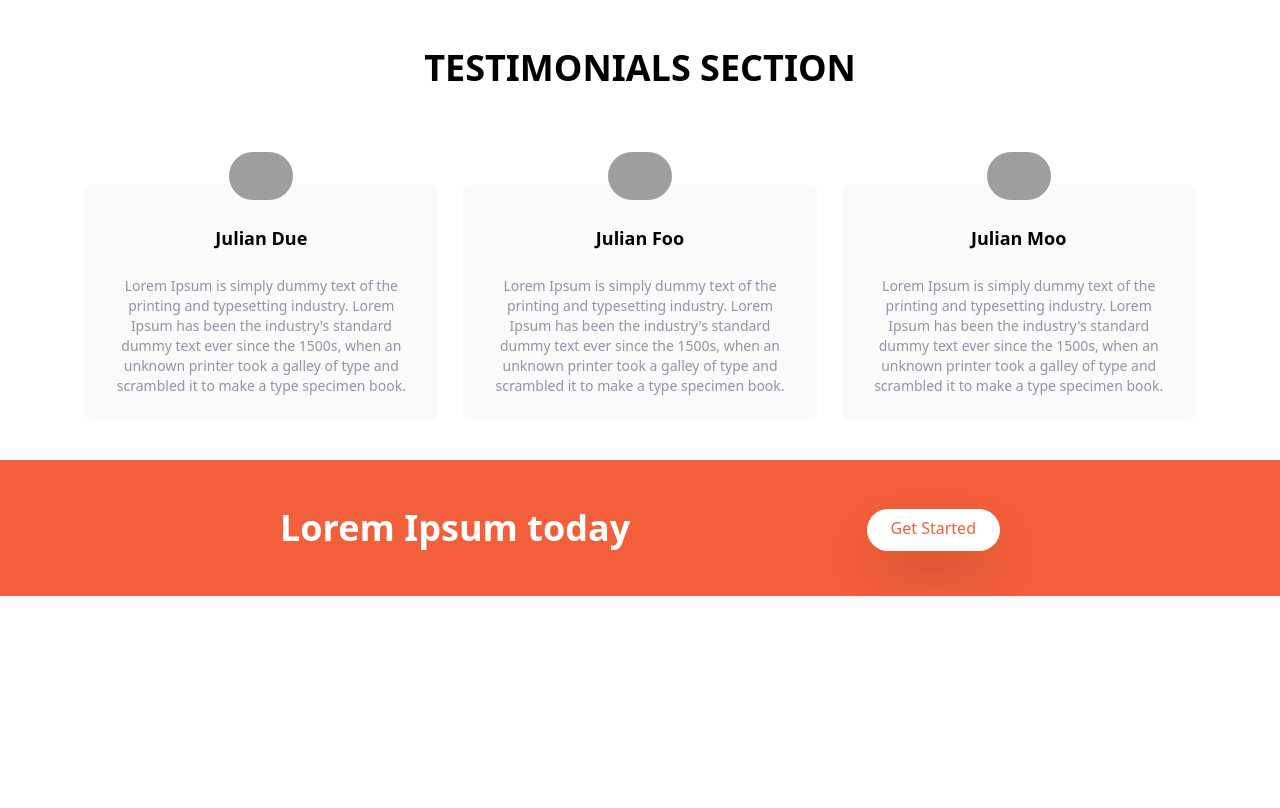
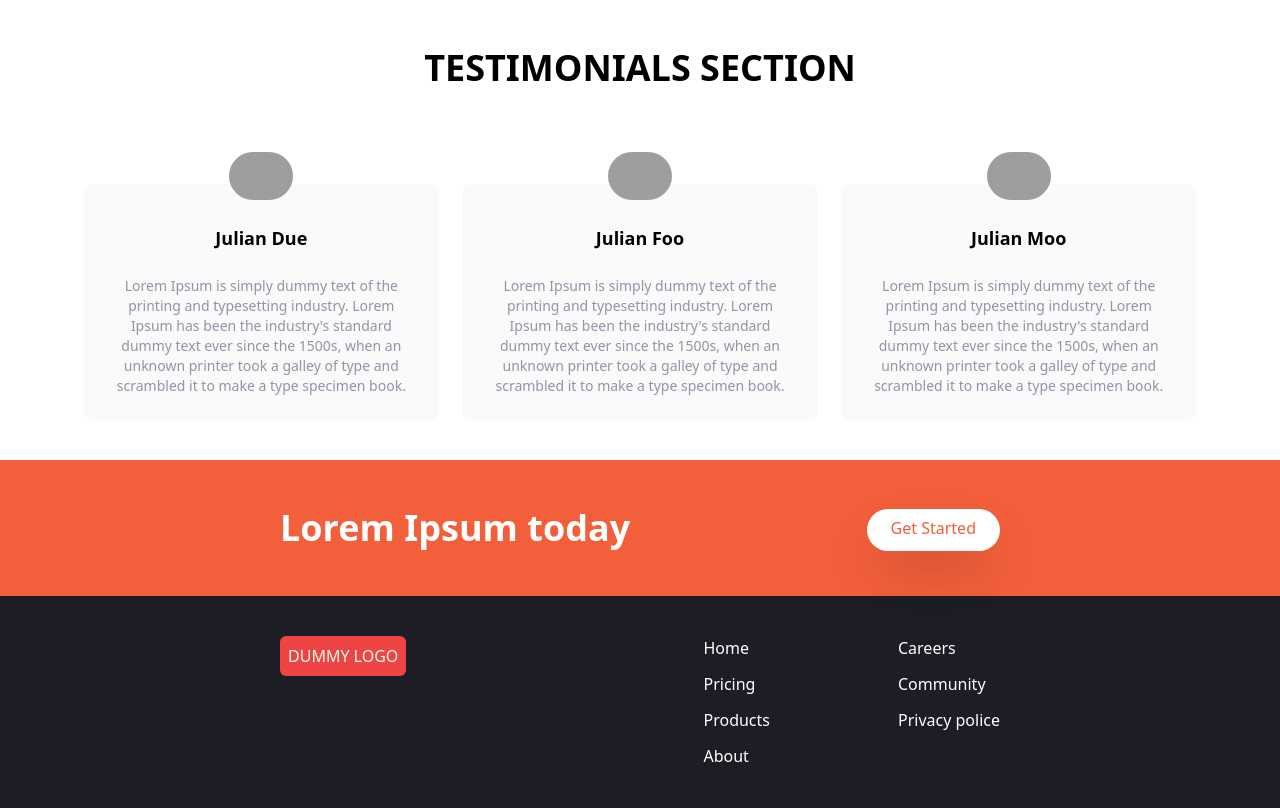
Before and after one commit to lutfiqaraman/landingpagetailwindproject, a website: page index.html in a window 1280 px wide. Shown: the part 1564-2372 px from the top of the page. Before the commit the page ends 2160 px from the top, so only its background shows below. Drawn offline with Linux system fonts and the light colour scheme; grey boxes are pictures that could not be loaded.

Commit message:
creating the footer section

```diff
--- a/index.html
+++ b/index.html
@@ -216,8 +216,29 @@
 <!-- Bottom Section:: END -->
 
 <!-- Footer :: START -->
-<footer>
+<footer class="bg-veryDarkBlue">
+    <div class="container flex flex-col-reverse justify-between px-6 py-10 mx-auto space-y-8 md:flex-row md:space-y-0">
+        <div class="flex flex-col-reverse items-center justify-between space-y-12 md:flex-col md:space-y-0 md:items-start">
+            <div>
+                <p class="bg-red-500 text-amber-50 p-2 rounded-md">DUMMY LOGO</p>
+            </div>
+        </div>
+        <div class="flex justify-around space-x-32">
 
+            <div class="flex flex-col space-y-3 text-white">
+                <a href="#" class="hover:text-brightRed">Home</a>
+                <a href="#" class="hover:text-brightRed">Pricing</a>
+                <a href="#" class="hover:text-brightRed">Products</a>
+                <a href="#" class="hover:text-brightRed">About</a>
+            </div>
+
+            <div class="flex flex-col space-y-3 text-white">
+                <a href="#" class="hover:text-brightRed">Careers</a>
+                <a href="#" class="hover:text-brightRed">Community</a>
+                <a href="#" class="hover:text-brightRed">Privacy police</a>
+            </div>
+        </div>
+    </div>
 </footer>
 <!-- Footer :: END -->
 
```
Also changed, not shown: css/main.css.
